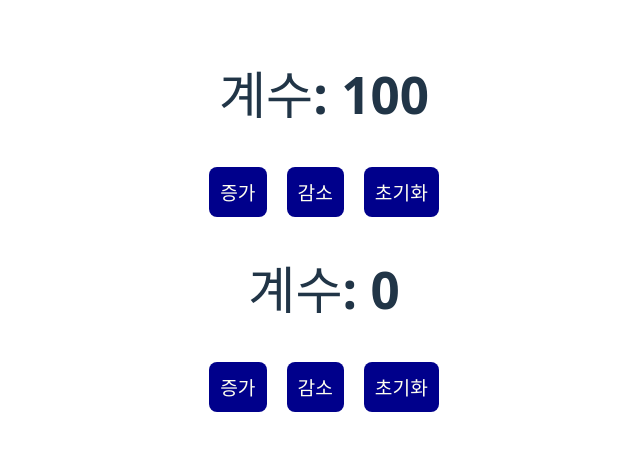
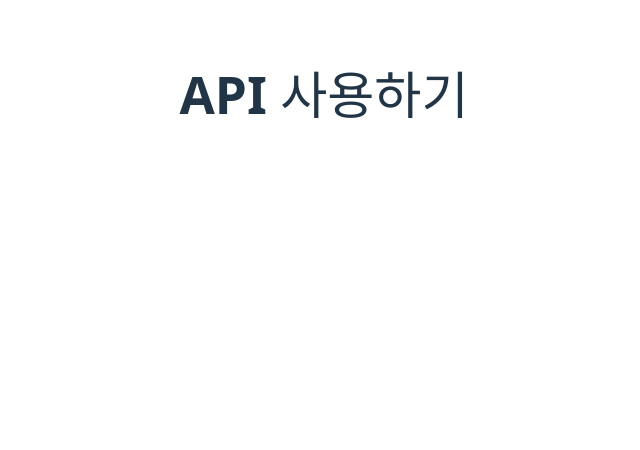
Before and after one commit to osparking/react-exercise2, a React (Vite) app: page / in a window 1280 px wide. Shown: the top 450 px of the page, without its empty margins (316-956 px from the left). Built offline with nearby package versions, Linux system fonts and the light colour scheme.

Commit message:
init state to practice making API calls

```diff
--- a/src/App.jsx
+++ b/src/App.jsx
@@ -1,21 +1,10 @@
 import './App.css';
-import useCounter from './useCounter';
 
 function App() {
-  const {count, incCount, decCount, reset} = useCounter(100);
-  const counter = useCounter();
-
   return (
     <>
       <div>
-        <h1>계수: {count}</h1>
-        <button onClick={incCount}>증가</button>
-        <button onClick={decCount}>감소</button>
-        <button onClick={reset}>초기화</button>
-        <h1>계수: {counter.count}</h1>
-        <button onClick={counter.incCount}>증가</button>
-        <button onClick={counter.decCount}>감소</button>
-        <button onClick={counter.reset}>초기화</button>
+        <h1>API 사용하기</h1>
       </div>
     </>
   )
```
